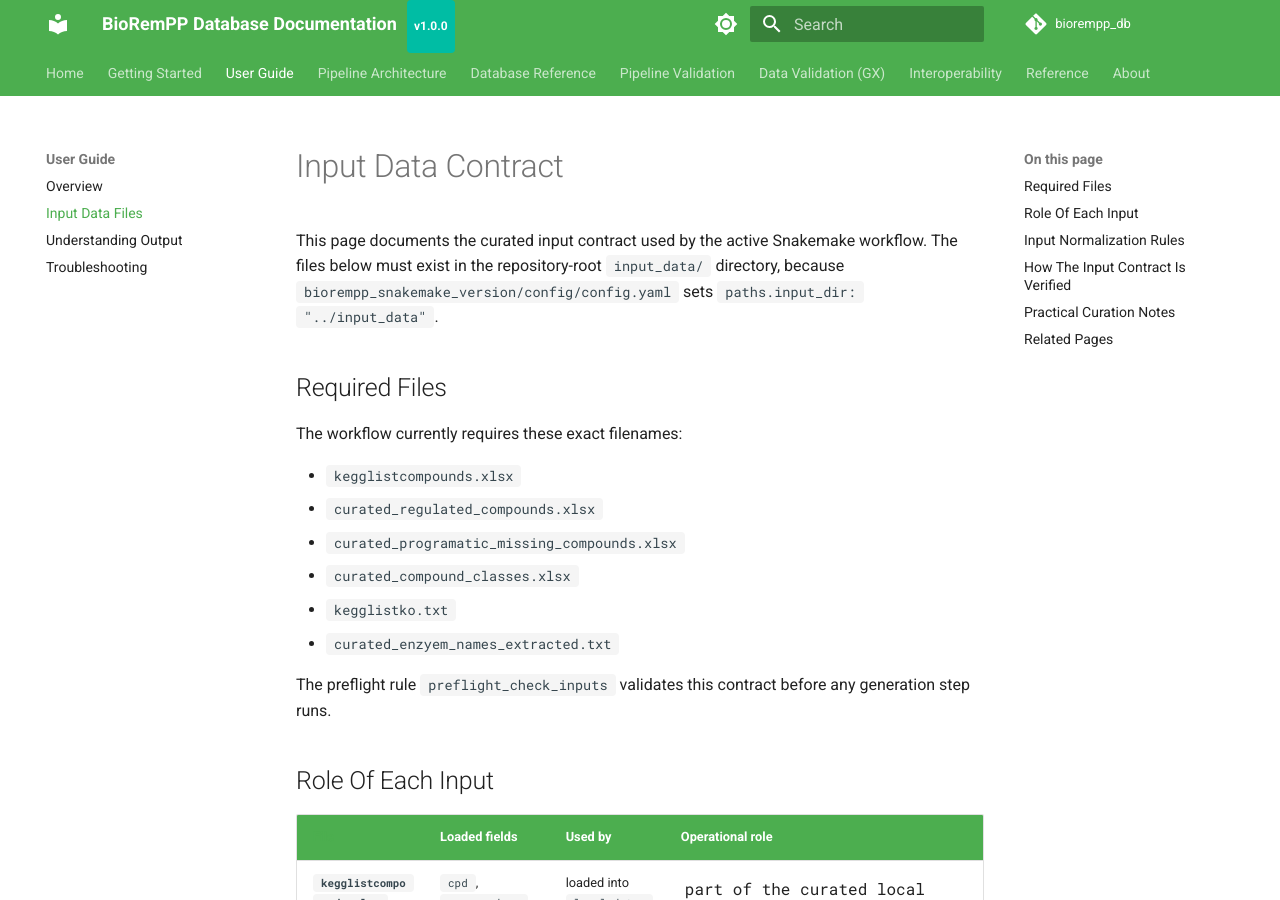
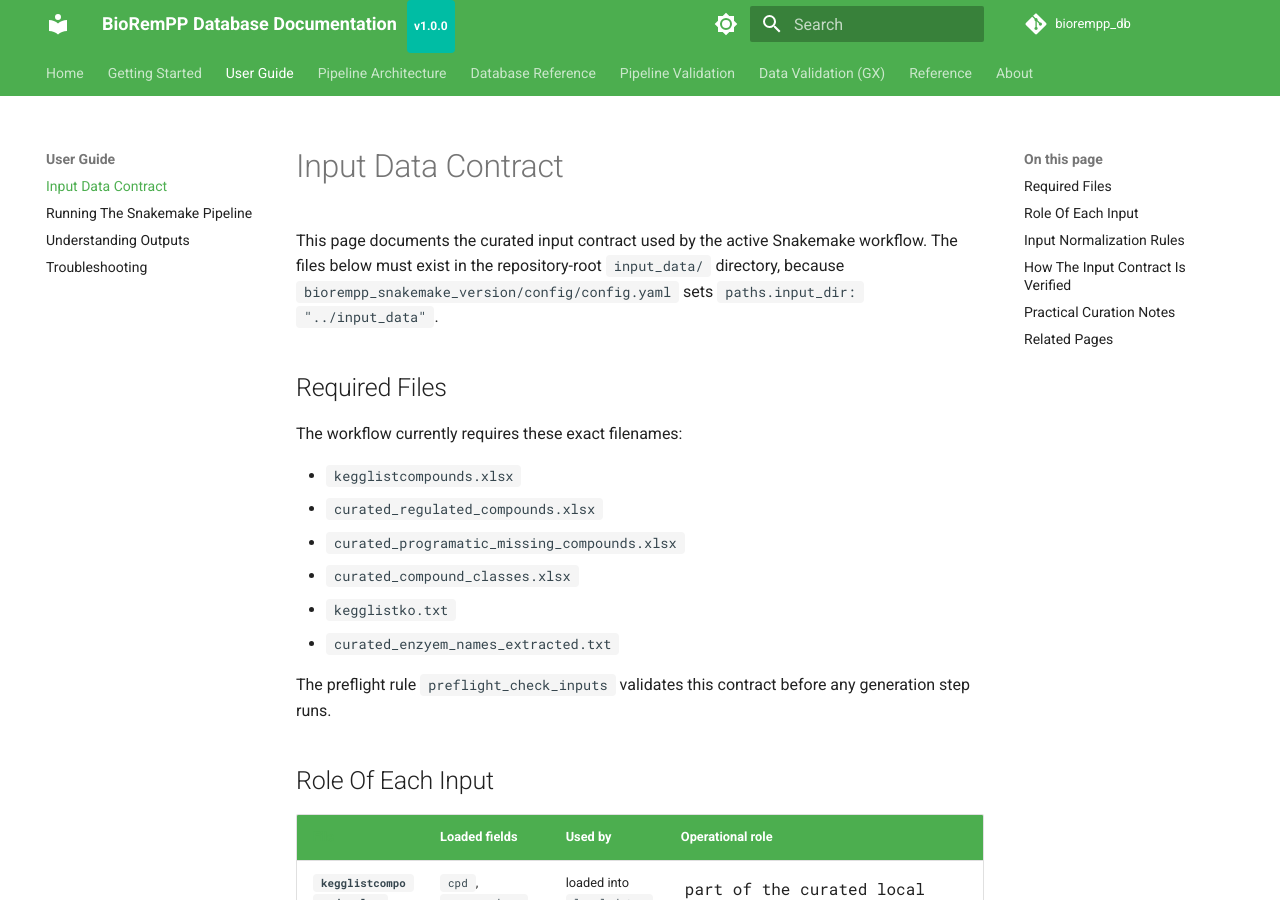
Before and after one commit to BioRemPP/biorempp_db, an MkDocs documentation site: the page built from docs/user-guide/input-data.md, in a window 1280 px wide and 900 px high. Built offline with MkDocs 1.6.1 and Material for MkDocs 9.7.7, drawn with Linux system fonts in a browser that asks for light colours; comment, search, counter and statistics services are not loaded; the version menu is left out; some of the changed lines change nothing that is shown.

Commit message:
docs(mkdocs): register final scientific pipeline navigation

```diff
--- a/mkdocs.yml
+++ b/mkdocs.yml
@@ -99,7 +99,7 @@
 extra:
   version:
     provider: mike
-    default: 1.0.0
+    default: 1.1.0
   social:
     - icon: fontawesome/brands/github
       link: https://github.com/BioRemPP/biorempp_db
@@ -116,46 +116,41 @@
 nav:
   - Home: index.md
   - Getting Started:
+      - Overview: getting-started/overview.md
+      - Requirements: getting-started/requirements.md
       - Installation: getting-started/installation.md
-      - Requirements: getting-started/requirements.md
       - Quick Start: getting-started/quick-start.md
   - User Guide:
-      - Overview: user-guide/overview.md
-      - Input Data Files: user-guide/input-data.md
-      - Understanding Output: user-guide/understanding-output.md
+      - Input Data Contract: user-guide/input-data.md
+      - Running The Snakemake Pipeline: user-guide/run-snakemake.md
+      - Understanding Outputs: user-guide/understanding-output.md
       - Troubleshooting: user-guide/troubleshooting.md
   - Pipeline Architecture:
-      - Overview: technical/pipeline-architecture.md
-      - Snakemake Rules: technical/snakemake-rules.md
-      - Configuration Reference: technical/config-reference.md
+      - Overview: pipeline-architecture/overview.md
+      - Execution Stages: pipeline-architecture/execution-stages.md
+      - Rules And Scripts Map: pipeline-architecture/rules-and-scripts.md
+      - Configuration And IO Contracts: pipeline-architecture/configuration-and-io.md
   - Database Reference:
-      - Schema: database/schema.md
-      - Statistics: database/statistics.md
-      - Data Quality: database/data-quality.md
-      - FAIR Compliance: database/fair-compliance.md
+      - Schema: database-reference/schema.md
+      - Curated Inputs: database-reference/curated-inputs.md
+      - Analysis Artifacts: database-reference/analysis-artifacts.md
+      - Provenance And Release Semantics: database-reference/provenance-and-release.md
   - Pipeline Validation:
-      - QC Rules: validation/qc-rules.md
-      - Benchmarking: validation/benchmarking.md
-      - Known Limitations: validation/limitations.md
-      - Reproducibility: validation/reproducibility.md
+      - Overview: pipeline-validation/overview.md
+      - KEGG Link Cache: pipeline-validation/kegg-link-cache.md
+      - Keys Consistency Report: pipeline-validation/keys-consistency.md
+      - Links Groundtruth Policy Report: pipeline-validation/links-groundtruth-policy.md
   - Data Validation (GX):
       - Architecture: validation-gx/architecture.md
       - Expectation Suites: validation-gx/expectation-suites.md
-      - Severity Policy: validation-gx/severity-policy.md
-      - Data Contracts: validation-gx/data-contracts.md
-      - Reproducibility Checks: validation-gx/reproducibility-checks.md
+      - Validation Modes: validation-gx/validation-modes.md
       - Configuration Reference: validation-gx/configuration.md
-      - Test Suite: validation-gx/testing.md
-  - Interoperability:
-      - R and Python Integration: interoperability/r-python-integration.md
-      - Multi-Omics Integration: interoperability/multi-omics.md
+      - Baseline Management: validation-gx/baseline-management.md
+      - Testing: validation-gx/testing.md
   - Reference:
       - Data Sources: reference/data-sources.md
-      - Environmental Agencies: reference/environmental-agencies.md
       - Glossary: reference/glossary.md
   - About:
-      - How to Cite: about/how-to-cite.md
-      - Changelog: about/changelog.md
-      - License: about/license.md
+      - Project Scope: about/project-scope.md
       - Contributing: about/contributing.md
-      - Roadmap: about/roadmap.md
+      - Changelog And Releases: about/changelog-and-releases.md
```
